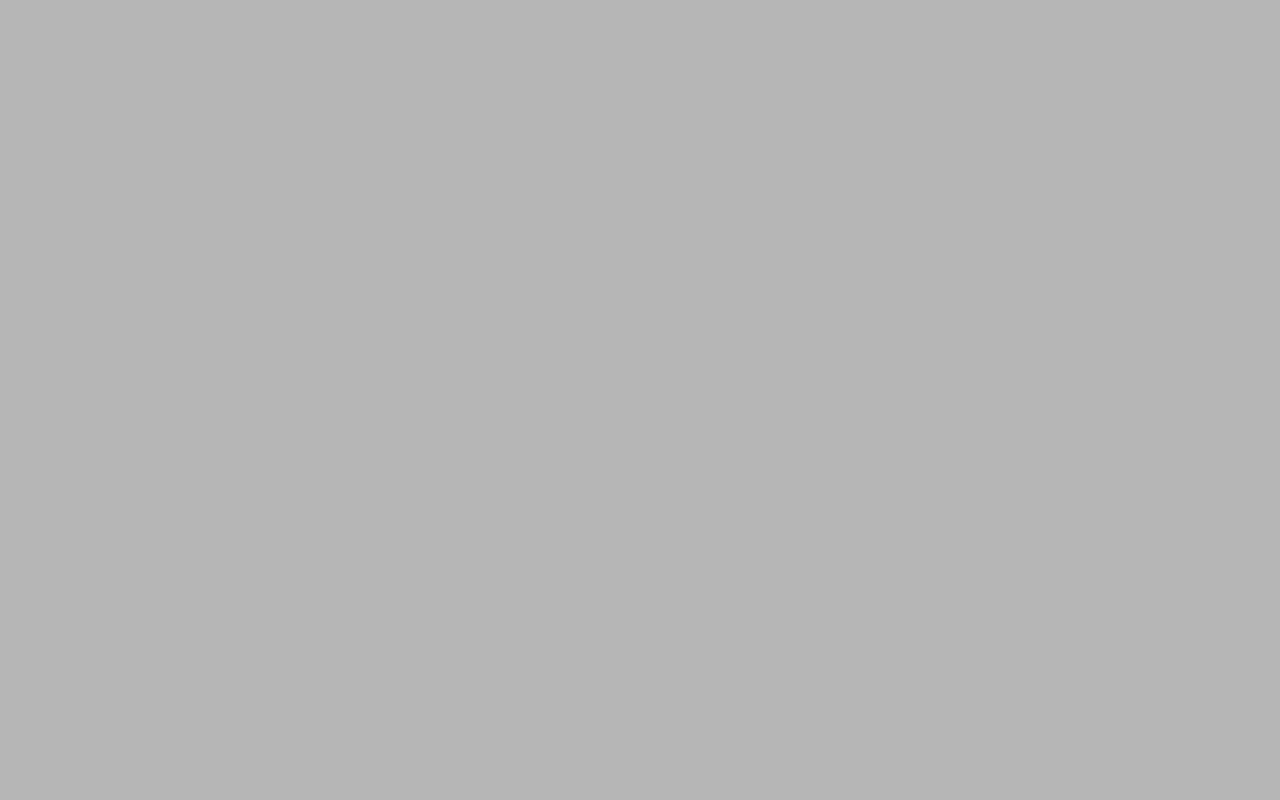
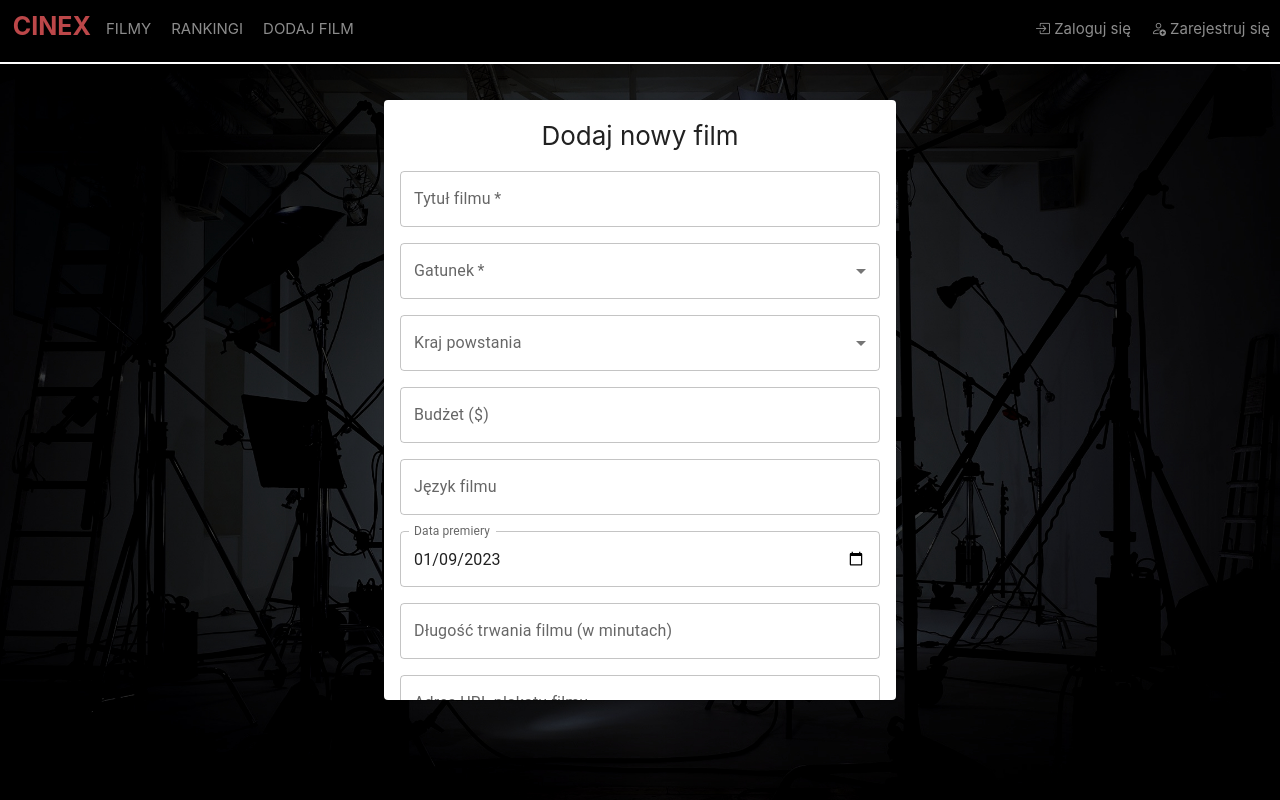
Before and after one commit to Prawo-I-Skalowalnosc/PIS_2022Z, a React (Create React App) app in the folder front/: page /create in a window 1280 px wide. Before the commit this address had no page. Built offline with nearby package versions, Linux system fonts and the light colour scheme.

Commit message:
można dodać nowy film w formularzu

```diff
--- a/front/src/components/NewMovieForm.tsx
+++ b/front/src/components/NewMovieForm.tsx
@@ -1,24 +1,27 @@
-import {useState} from "react";
-import { useNavigate } from "react-router-dom";
+import {FormEvent, useState} from "react";
+import {useNavigate} from "react-router-dom";
 import {Helmet} from "react-helmet";
-import {Button, Card, Grid, MenuItem, TextField} from "@mui/material";
-import Stack from "@mui/material/Stack";
-import FormControl from '@mui/material/FormControl';
+import {Button, Stack, Grid, FormControl, MenuItem, TextField, Paper} from "@mui/material";
+import SendIcon from '@mui/icons-material/Send'
 import Layout from "./layout/Layout";
 import {MovieResponse} from "../types/Movies";
+import {Requests} from "../requests/Requests";
 import {COUNTRIES} from "../helpers/CountryList";
 import {GENRES} from "../helpers/GenreList";
-import SendIcon from '@mui/icons-material/Send'
 import "../style/register.css"
+
 
 export function NewMovieForm() {
     const defaultDate = new Date().toISOString().split('T')[0];
-    const [movieData, setMovieData] = useState({release_date: defaultDate} as MovieResponse);
+    const [movieData, setMovieData] = useState({release_date: defaultDate, rating: 0} as MovieResponse);
     let navigate = useNavigate();
 
-    const handleInput = () => {
-        setMovieData({...movieData, rating: 0});
-        console.log(movieData);
+    const handleInput = (e: FormEvent) => {
+        e.preventDefault();
+        if (movieData.title && movieData.genre) {
+            Requests.addMovie(movieData).then( res => {
+                // TO BE ADDED
+            })}
     }
 
     const goToMainPage = () => {
@@ -33,7 +36,7 @@ export function NewMovieForm() {
             </Helmet>
             <Layout>
                 <main className={"pis-register-page"}>
-                    <Card className={"pis-newmovie-card"}>
+                    <Paper className={"pis-newmovie-card"}>
                         <Stack>
                             Dodaj nowy film
                         <FormControl className={"pis-newmovie-form"}>
@@ -97,6 +100,12 @@ export function NewMovieForm() {
                                 sx={{mt: "1rem"}}
                                 onChange={(e) =>
                                     setMovieData({...movieData, length: parseInt(e.target.value, 10)})}/>
+                            <TextField
+                                name={"poster_url"}
+                                label={"Adres URL plakatu filmu"}
+                                sx={{mt: "1rem"}}
+                                onChange={(e) =>
+                                    setMovieData({...movieData, poster_url: e.target.value})}/>
                             <Grid sx={{mt: "1rem", textAlign: "center"}}>
                                 <Button
                                     type="button"
@@ -118,7 +127,7 @@ export function NewMovieForm() {
                             </Grid>
                         </FormControl>
                         </Stack>
-                </Card>
+                </Paper>
                 </main>
             </Layout>
         </>
--- a/front/src/components/layout/NavBar.tsx
+++ b/front/src/components/layout/NavBar.tsx
@@ -18,7 +18,7 @@ const NavBar = () => {
                 <Link className="nav-link pis-navbar-link" to="/movies/rankings">RANKINGI</Link>
                 </li>
                 <li className="nav-item pis-nav-item">
-                    <Link className="nav-link pis-navbar-link" to="/addmovie">DODAJ FILM</Link>
+                    <Link className="nav-link pis-navbar-link" to="/create">DODAJ FILM</Link>
                 </li>
             </ul>
             <ul className="navbar-nav pis-navbar-nav ms-auto">
--- a/front/src/pages/App.tsx
+++ b/front/src/pages/App.tsx
@@ -15,7 +15,7 @@ export default function App() {
             <Routes>
               <Route path="/" element={<MainMenuPage />} />
               <Route path="/movies" element={<MovieGrid />}/>
-              <Route path="/addmovie" element={<NewMovieForm />} />
+              <Route path="/create" element={<NewMovieForm />} />
               <Route path="/login" element={<LoginPage/>} />
               <Route path="/register" element={<RegisterPage />} />
             </Routes>
--- a/front/src/requests/Requests.ts
+++ b/front/src/requests/Requests.ts
@@ -1,7 +1,7 @@
 import {Global} from "../Config";
 import {MovieResponse} from "../types/Movies"
 import {ErrorResponse} from "../types/ErrorResponse";
-import {Credentials, LoginResponse, RegisterCredentials} from "../types/Credentials";
+import {Credentials, LoginResponse, RegisterCredentials, RegisterResponse} from "../types/Credentials";
 import {SecurityHelper} from "../helpers/SecurityHelper";
 
 function fetchPost(body: any, url: string){
@@ -80,4 +80,10 @@ export class Requests {
             .then(res => res.json())
         return setResponseOrError(response);
     }
+
+    static async addMovie(request: MovieResponse): Promise<any> {
+        const response = await fetchPost(request, "/movies/create")
+            .then(res => res.json())
+        return setResponseOrError(response);
+    }
 }
--- a/front/src/style/register.css
+++ b/front/src/style/register.css
@@ -105,7 +105,9 @@
 .pis-newmovie-card {
     padding: 1rem;
     width: 40%;
+    height: 75%;
     margin: auto;
+    overflow: auto;
 }
 
 .pis-newmovie-form {
```
